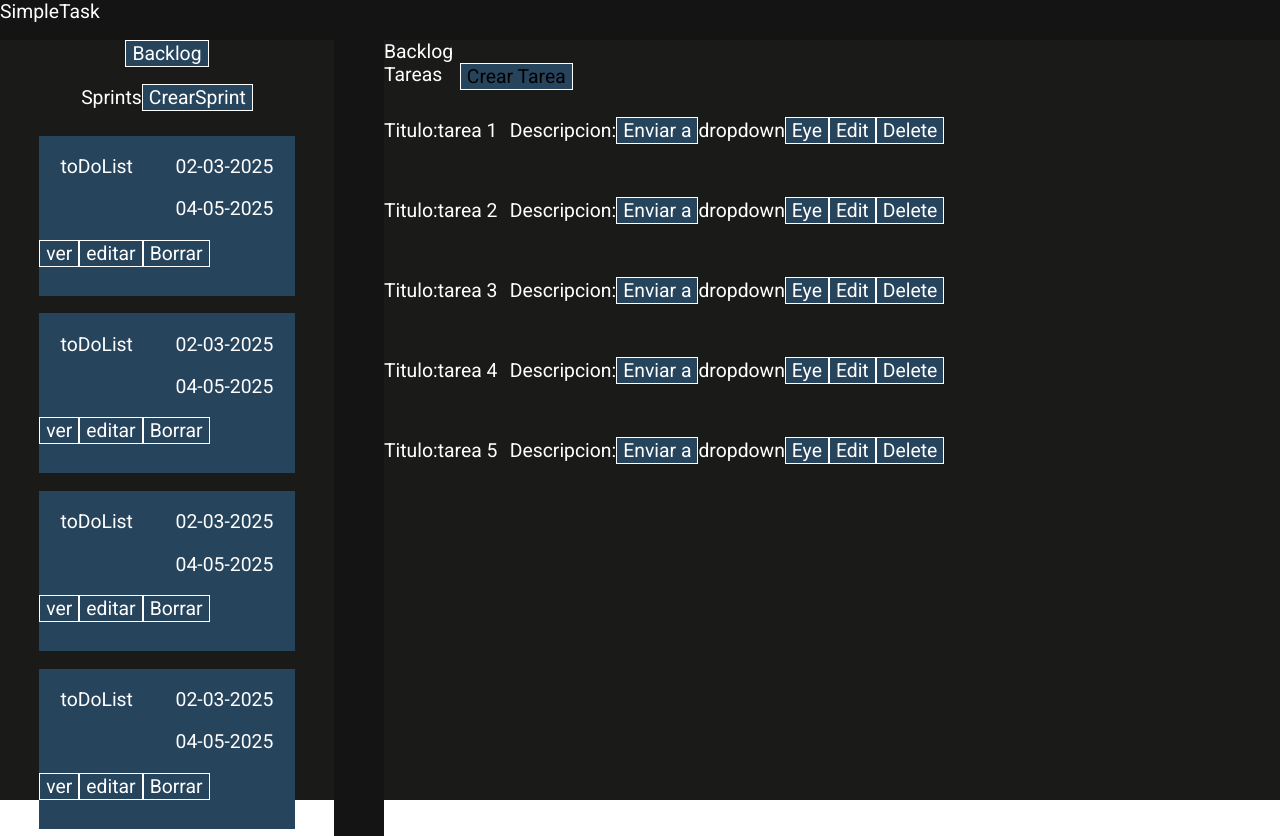
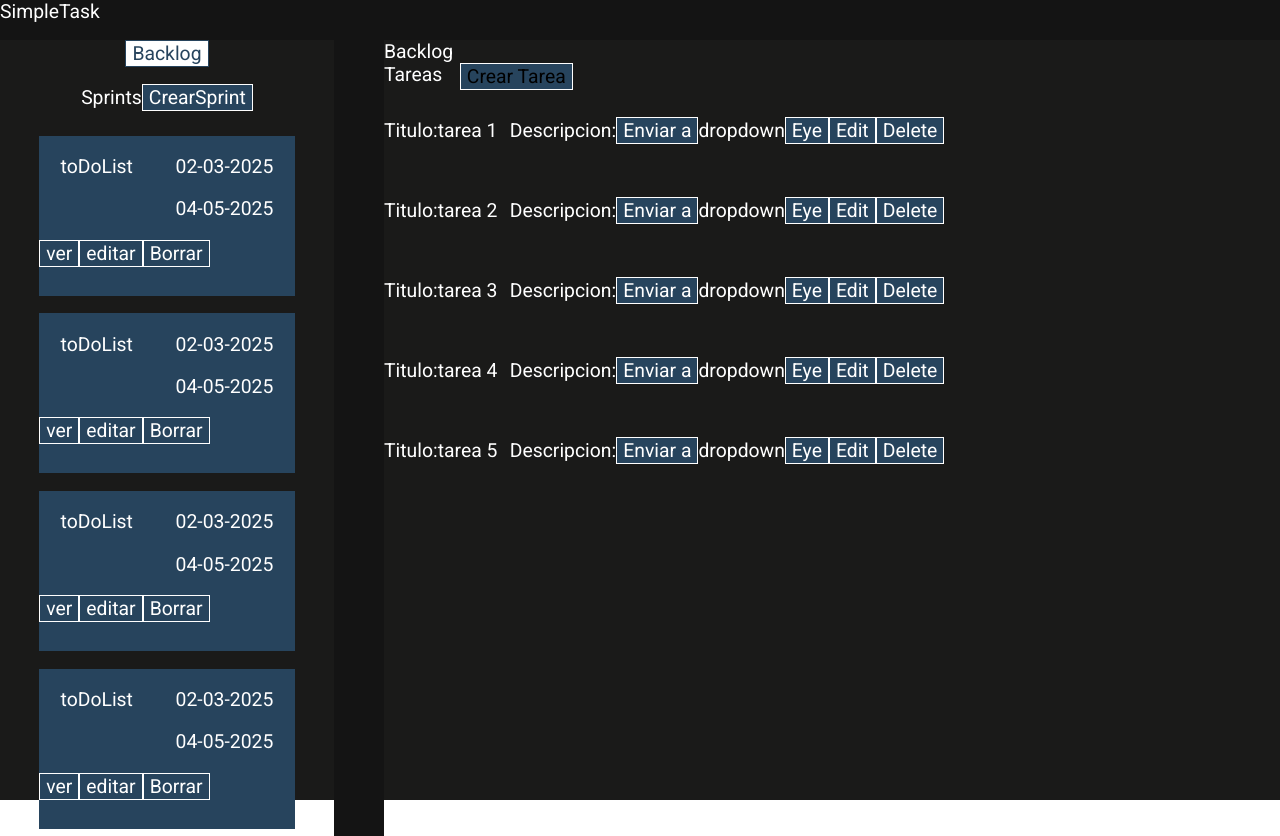
Before and after one commit to EmilioBaigorria/ToDoList-EquipoDinamita, a React (Vite) app in the folder toDoListApp/: page / in a window 1280 px wide. In both pictures the pointer is over the button "Backlog". Built offline with nearby package versions, Linux system fonts and the light colour scheme.

Commit message:
Ahora los botones cambian de color cuando poner el mouse encima

```diff
--- a/toDoListApp/src/components/ui/Button/Button.module.css
+++ b/toDoListApp/src/components/ui/Button/Button.module.css
@@ -4,3 +4,10 @@
     border: .1px solid white;
     background-color: #27445D;
 }
+.button:hover{
+    color: #27445D ;
+    justify-content: space-around;
+    align-items: center;
+    border: .1px solid #27445D;
+    background-color: white;
+}
```
